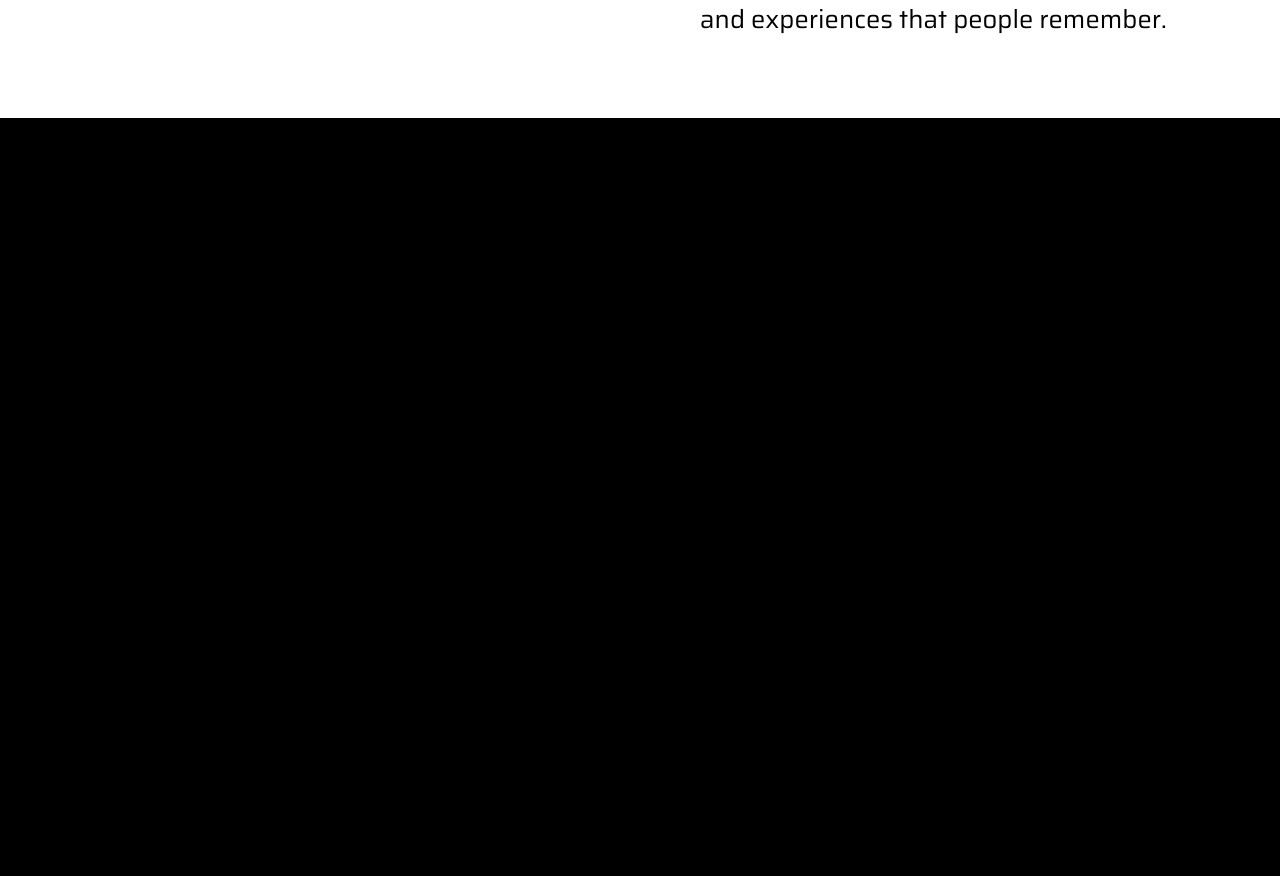
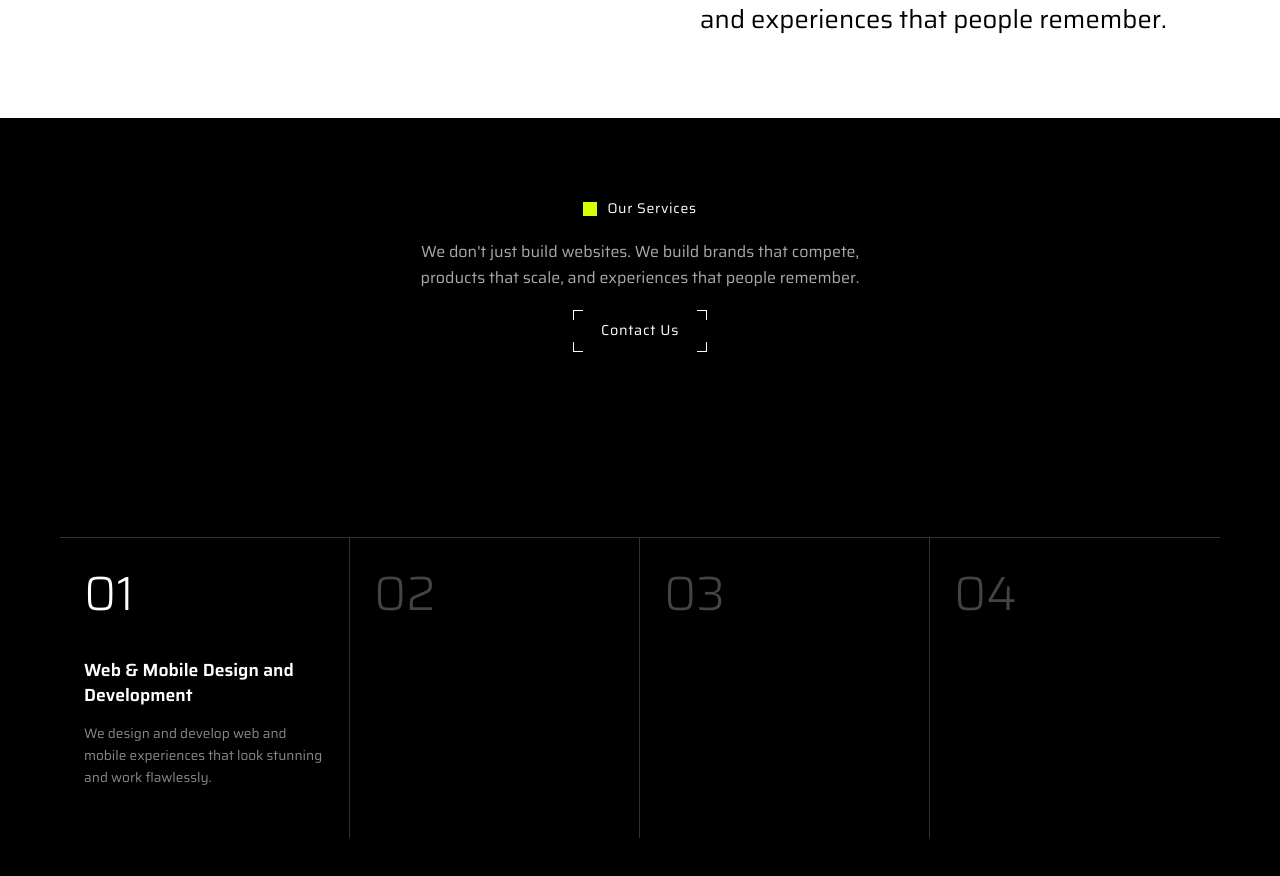
Before and after one commit to novahq-builds/Nova-Website, a Next.js app in the folder nova-website/: page / in a window 1280 px wide. Shown: the part 1482-2358 px from the top of the page. Before the commit the page ends 1600 px from the top, so only its background shows below. Built offline with nearby package versions, Linux system fonts and the light colour scheme.

Commit message:
add services section componenet

```diff
--- a/nova-website/app/page.tsx
+++ b/nova-website/app/page.tsx
@@ -1,11 +1,13 @@
 import HeroSection from "@/components/HeroSection/HeroSection";
 import AboutSection from "@/components/AboutSection/AboutSection";
+import ServicesSection from "@/components/ServicesSection/ServicesSection";
 
 export default function Home() {
   return (
     <main>
       <HeroSection />
       <AboutSection />
+      <ServicesSection />
     </main>
   );
 }
--- /dev/null
+++ b/nova-website/components/ServicesSection/ServicesSection.module.css
@@ -0,0 +1,163 @@
+.section {
+  background-color: #000000;
+  color: #ffffff;
+  padding: 80px 60px;
+  min-height: 100vh;
+  box-sizing: border-box;
+  display: flex;
+  flex-direction: column;
+  justify-content: space-between;
+  font-family: var(--font-saira), sans-serif;
+}
+
+.wrapper {
+  height: 400vh;
+  position: relative;
+}
+
+.sticky {
+  position: sticky;
+  top: 0;
+  height: 100vh;
+  background-color: #000000;
+  color: #ffffff;
+  padding: 80px 60px;
+  box-sizing: border-box;
+  display: flex;
+  flex-direction: column;
+  justify-content: space-between;
+  font-family: var(--font-saira), sans-serif;
+}
+
+/* Header */
+.header {
+  display: flex;
+  flex-direction: column;
+  align-items: center;
+  text-align: center;
+  gap: 20px;
+  margin-bottom: 60px;
+}
+
+.labelRow {
+  display: flex;
+  align-items: center;
+  gap: 10px;
+}
+
+.square {
+  width: 14px;
+  height: 14px;
+  background-color: #d5fe00;
+  display: inline-block;
+  flex-shrink: 0;
+}
+
+.label {
+  font-size: 14px;
+  font-weight: 400;
+  color: #ffffff;
+  letter-spacing: 0.05em;
+}
+
+.tagline {
+  font-size: 1rem;
+  color: #aaaaaa;
+  line-height: 1.6;
+}
+
+/* Contact Button with corner brackets */
+.contactBtn {
+  position: relative;
+  display: inline-flex;
+  align-items: center;
+  justify-content: center;
+  padding: 10px 28px;
+  color: #ffffff;
+  font-size: 0.9rem;
+  font-family: var(--font-saira), sans-serif;
+  text-decoration: none;
+  cursor: pointer;
+  letter-spacing: 0.05em;
+}
+
+.corner {
+  position: absolute;
+  width: 10px;
+  height: 10px;
+  border-color: #ffffff;
+  border-style: solid;
+}
+
+.corner[data-pos="tl"] {
+  top: 0;
+  left: 0;
+  border-width: 1px 0 0 1px;
+}
+.corner[data-pos="tr"] {
+  top: 0;
+  right: 0;
+  border-width: 1px 1px 0 0;
+}
+.corner[data-pos="bl"] {
+  bottom: 0;
+  left: 0;
+  border-width: 0 0 1px 1px;
+}
+.corner[data-pos="br"] {
+  bottom: 0;
+  right: 0;
+  border-width: 0 1px 1px 0;
+}
+
+/* Grid */
+.grid {
+  display: grid;
+  grid-template-columns: repeat(4, 1fr);
+  border-top: 1px solid #333333;
+}
+
+.card {
+  padding: 32px 24px;
+  border-right: 1px solid #333333;
+  display: flex;
+  flex-direction: column;
+  gap: 40px;
+  min-height: 300px;
+  transition: background-color 0.3s ease;
+}
+
+.card:last-child {
+  border-right: none;
+}
+
+.number {
+  font-size: 3rem;
+  font-weight: 300;
+  color: #444444;
+  line-height: 1;
+  transition: color 0.3s ease;
+}
+
+.card.active .number {
+  color: #ffffff;
+}
+
+.content {
+  display: flex;
+  flex-direction: column;
+  gap: 16px;
+}
+
+.title {
+  font-size: 1.1rem;
+  font-weight: 600;
+  color: #ffffff;
+  line-height: 1.4;
+}
+
+.description {
+  font-size: 0.85rem;
+  color: #888888;
+  line-height: 1.6;
+}
--- /dev/null
+++ b/nova-website/components/ServicesSection/ServicesSection.tsx
@@ -0,0 +1,117 @@
+'use client'
+
+import { useEffect, useRef, useState } from 'react'
+import { motion, AnimatePresence } from 'framer-motion'
+import styles from './ServicesSection.module.css'
+
+const services = [
+  {
+    number: '01',
+    title: 'Web & Mobile Design and Development',
+    description: 'We design and develop web and mobile experiences that look stunning and work flawlessly.',
+  },
+  {
+    number: '02',
+    title: 'Brand Identity & Strategy',
+    description: 'We craft identities that communicate who you are and why it matters — across every touchpoint.',
+  },
+  {
+    number: '03',
+    title: 'Product Design & UX',
+    description: 'From wireframes to final UI, we design products that are intuitive, beautiful, and built to convert.',
+  },
+  {
+    number: '04',
+    title: 'SEO & Digital Marketing',
+    description: 'We grow your visibility and drive real results through data-driven strategies that work.',
+  },
+]
+
+export default function ServicesSection() {
+  const [activeIndex, setActiveIndex] = useState(0)
+  const wrapperRef = useRef<HTMLDivElement>(null)
+
+  useEffect(() => {
+    const handleScroll = () => {
+      if (!wrapperRef.current) return
+
+      const wrapper = wrapperRef.current
+      const { top, height } = wrapper.getBoundingClientRect()
+
+      // How far into the sticky scroll we are (0 to 1)
+      const scrolled = -top
+      const total = height - window.innerHeight
+
+      if (scrolled <= 0 || total <= 0) {
+        setActiveIndex(0)
+        return
+      }
+
+      const progress = Math.min(scrolled / total, 1)
+      const index = Math.min(
+        services.length - 1,
+        Math.floor(progress * services.length)
+      )
+
+      setActiveIndex(index)
+    }
+
+    window.addEventListener('scroll', handleScroll, { passive: true })
+    return () => window.removeEventListener('scroll', handleScroll)
+  }, [])
+
+  return (
+    // Tall wrapper gives scroll room while section stays sticky
+    <div ref={wrapperRef} className={styles.wrapper}>
+      <div className={styles.sticky}>
+
+        {/* Top Header */}
+        <div className={styles.header}>
+          <div className={styles.labelRow}>
+            <span className={styles.square}></span>
+            <span className={styles.label}>Our Services</span>
+          </div>
+          <p className={styles.tagline}>
+            We don't just build websites. We build brands that compete,
+            <br /> products that scale, and experiences that people remember.
+          </p>
+          <a href="#contact" className={styles.contactBtn}>
+            <span className={styles.corner} data-pos="tl" />
+            <span className={styles.corner} data-pos="tr" />
+            Contact Us
+            <span className={styles.corner} data-pos="bl" />
+            <span className={styles.corner} data-pos="br" />
+          </a>
+        </div>
+
+        {/* Cards Grid */}
+        <div className={styles.grid}>
+          {services.map((service, i) => (
+            <div
+              key={i}
+              className={`${styles.card} ${i === activeIndex ? styles.active : ''}`}
+            >
+              <span className={styles.number}>{service.number}</span>
+
+              <AnimatePresence>
+                {i === activeIndex && (
+                  <motion.div
+                    className={styles.content}
+                    initial={{ opacity: 0, y: 20 }}
+                    animate={{ opacity: 1, y: 0 }}
+                    exit={{ opacity: 0, y: -10 }}
+                    transition={{ duration: 0.4, ease: 'easeOut' }}
+                  >
+                    <h3 className={styles.title}>{service.title}</h3>
+                    <p className={styles.description}>{service.description}</p>
+                  </motion.div>
+                )}
+              </AnimatePresence>
+            </div>
+          ))}
+        </div>
+
+      </div>
+    </div>
+  )
+}
--- a/nova-website/package.json
+++ b/nova-website/package.json
@@ -9,6 +9,7 @@
     "lint": "eslint"
   },
   "dependencies": {
+    "framer-motion": "^12.38.0",
     "next": "16.2.4",
     "react": "19.2.4",
     "react-dom": "19.2.4"
```
Also changed, not shown: 1 other file (tests, documents, lock files or other folders).
